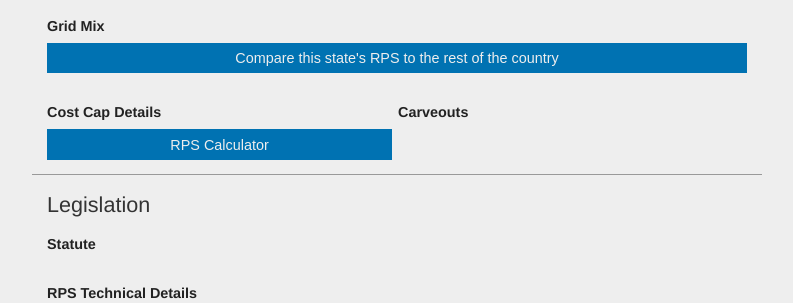
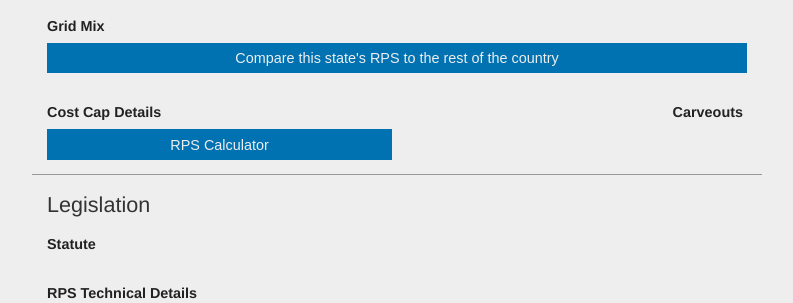
Before and after one commit to RDCEP/RPSCalc, a Flask app: page /state/1 in a window 1280 px wide. Shown: the part 898-1201 px from the top of the page, without its empty margins (358-1151 px from the left). Run offline with Flask 2, Linux system fonts and the light colour scheme; some libraries are stand-ins or nearby versions.

Commit message:
Minor updates

```diff
--- a/static/css/states.css
+++ b/static/css/states.css
@@ -39,6 +39,7 @@ h3 {font-weight:bold;}
 b {font-weight:bold;}
 a {text-decoration:none;color:#666666;}
 a:hover {color:#ccc !important;}
+.right-align {text-align:right;}
 
 path, line, rect {stroke-cap:round;fill:none;}
 
@@ -108,6 +109,7 @@ section {}
 .rps-hash-actual {stroke:#eeeeee;stroke-width:2;}
 .rps-text, .grid-data-text, .grid-axis-text {font-size:.7em;}
 .grid-data-bar {fill:rgb(86, 180, 233);}
+.grid-data-slice {stroke:white;}
 .grid-axis {stroke:white;}
 
 .carveout-line {stroke:#eeeeee;stroke-width:1;}
```
